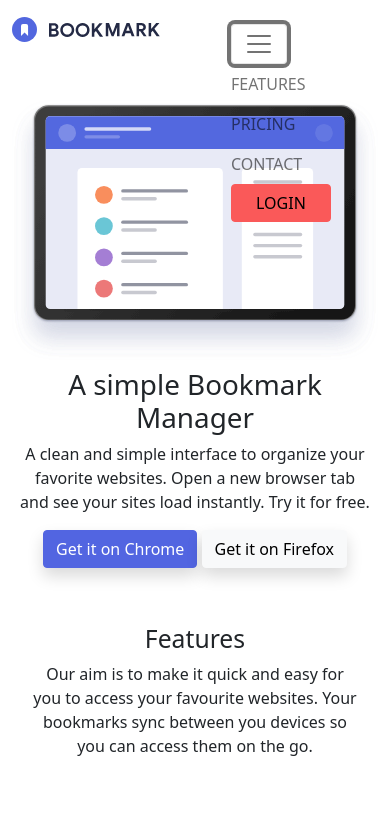
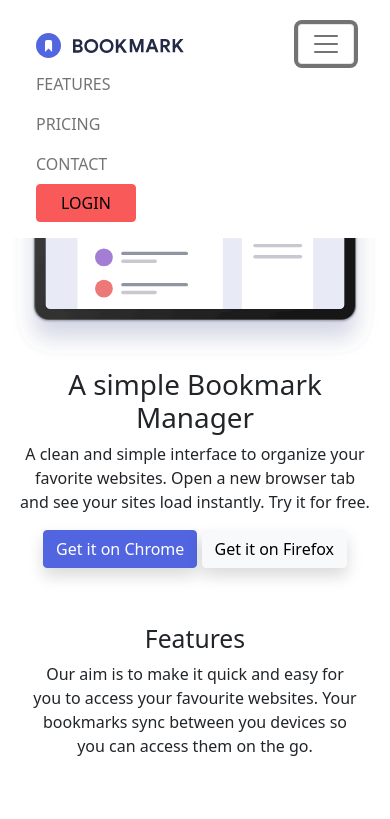
Before and after one commit to rubenhierro/-itacademy-vue-sprint2, a website: page index.html in a window 390 px wide. Both pictures are taken after a click on the button "Toggle navigation". Shown: the top 819 px of the page. Drawn offline with nearby package versions, Linux system fonts and the light colour scheme.

Commit message:
navbar with image logo inside

```diff
--- a/index.html
+++ b/index.html
@@ -6,8 +6,8 @@
     <meta http-equiv="X-UA-Compatible" content="IE=edge">
     <meta name="viewport" content="width=device-width, initial-scale=1.0">
     <title>Vue Sprint2 - Landing Page - Nivell 1</title>
-    <!-- <link rel="stylesheet" href="./scss/custom.css"> -->
-    <link rel="stylesheet" href="./css/style.css">
+    <link rel="stylesheet" href="./scss/custom.css">
+    <!-- <link rel="stylesheet" href="./css/style.css"> -->
     <link rel="stylesheet" href="https://use.fontawesome.com/releases/v5.15.4/css/all.css"
         integrity="sha384-DyZ88mC6Up2uqS4h/KRgHuoeGwBcD4Ng9SiP4dIRy0EXTlnuz47vAwmeGwVChigm" crossorigin="anonymous">
     <script src="./node_modules/bootstrap/dist/js/bootstrap.min.js"></script>
@@ -15,19 +15,22 @@
 <div>
     <div class="container">
         <div class="row main-menu pt-3">
-            <div class="col-6 col-md-6">
+            <!-- <div class="col-6 col-md-6">
                 <img src="./img/logo-bookmark.svg" alt="logo Bookmark">
-            </div>
-            <div class="col-6 col-md-6 d-flex justify-content-end justify-content-md-center">
-                <nav class="navbar navbar-expand-lg navbar-light">
+            </div> -->
+            <!-- <div class="col-6 col-md-6 d-flex justify-content-end justify-content-md-center">
+                <nav class="navbar navbar-expand-lg navbar-light bg-white">
                     <div class="container-fluid">
+                        <a class="navbar-brand" href="#">
+                            <img src="./img/logo-bookmark.svg" alt="logo Bookmark">
+                        </a>
                         <button class="navbar-toggler" type="button" data-bs-toggle="collapse"
-                            data-bs-target="#navbarNav" aria-controls="navbarNav" aria-expanded="false"
+                            data-bs-target="#navbarTogglerDemo02" aria-controls="navbarTogglerDemo02" aria-expanded="false"
                             aria-label="Toggle navigation">
                             <span class="navbar-toggler-icon"></span>
                         </button>
-                        <div class="collapse navbar-collapse" id="navbarNav">
-                            <ul class="navbar-nav ">
+                        <div class="collapse navbar-collapse" id="navbarTogglerDemo02">
+                            <ul class="navbar-nav mb-2 mb-lg-0">
                                 <li class="nav-item">
                                     <a class="nav-link text-uppercase" aria-current="page" href="#">Features</a>
                                 </li>
@@ -45,7 +48,37 @@
                         </div>
                     </div>
                 </nav>
-            </div>
+            </div> -->
+
+            <nav class="navbar navbar-expand-lg navbar-light bg-white">
+                <div class="container-fluid">
+                    <a class="navbar-brand" href="#">
+                        <img src="./img/logo-bookmark.svg" alt="logo Bookmark">
+                    </a>
+                    <button class="navbar-toggler" type="button" data-bs-toggle="collapse"
+                        data-bs-target="#navbarTogglerDemo02" aria-controls="navbarTogglerDemo02" aria-expanded="false"
+                        aria-label="Toggle navigation">
+                        <span class="navbar-toggler-icon"></span>
+                    </button>
+                    <div class="collapse navbar-collapse" id="navbarTogglerDemo02">
+                        <ul class="navbar-nav mb-2 mb-lg-0">
+                            <li class="nav-item">
+                                <a class="nav-link text-uppercase" aria-current="page" href="#">Features</a>
+                            </li>
+                            <li class="nav-item">
+                                <a class="nav-link text-uppercase" href="#">Pricing</a>
+                            </li>
+                            <li class="nav-item">
+                                <a class="nav-link text-uppercase" href="#">Contact</a>
+                            </li>
+                            <li class="nav-item">
+                                <button class="btn btn-secondary ps-4 pe-4 text-uppercase"
+                                    type="button">Login</button>
+                            </li>
+                        </ul>
+                    </div>
+                </div>
+            </nav>
         </div>
         <div class="row hero">
             <div class="col-12 col-md-6 order-2">
--- a/scss/custom.scss
+++ b/scss/custom.scss
@@ -20,9 +20,9 @@ $accordion-button-focus-box-shadow: none;
 @import "../node_modules/bootstrap/scss/bootstrap";
 
 .main-menu {
-  height: 6.25rem;
-  display: flex;
-  align-items: flex-start;
+  // height: 6.25rem;
+  // display: flex;
+  // align-items: flex-start;
 }
 
 .claim {
```
